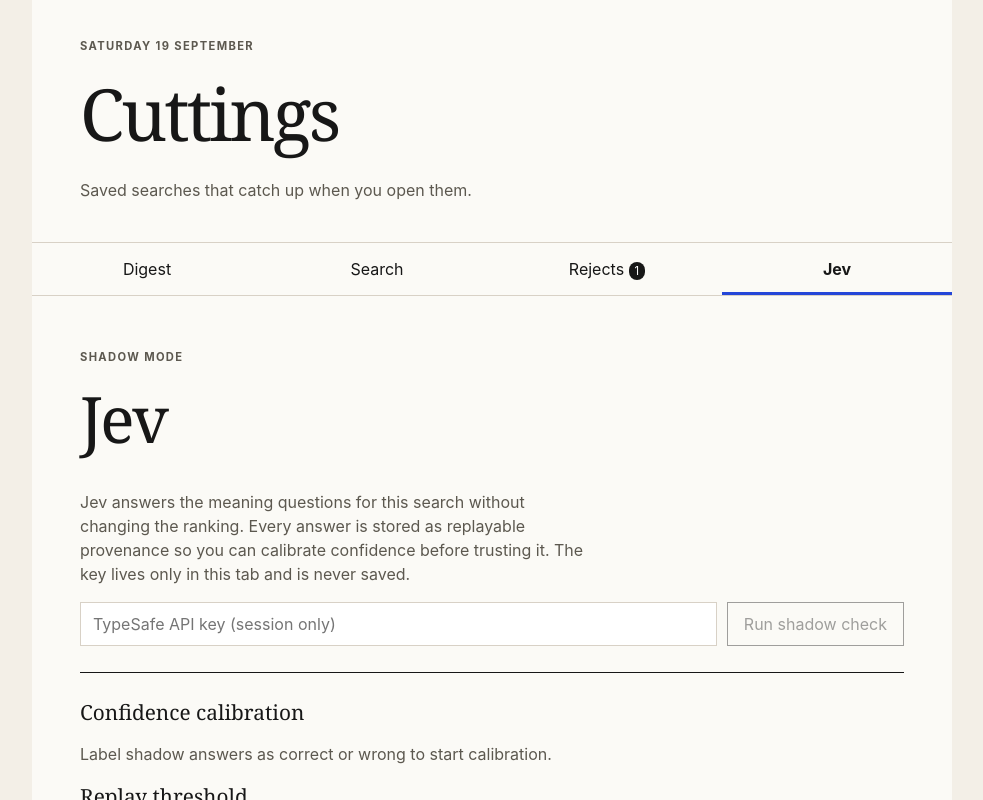
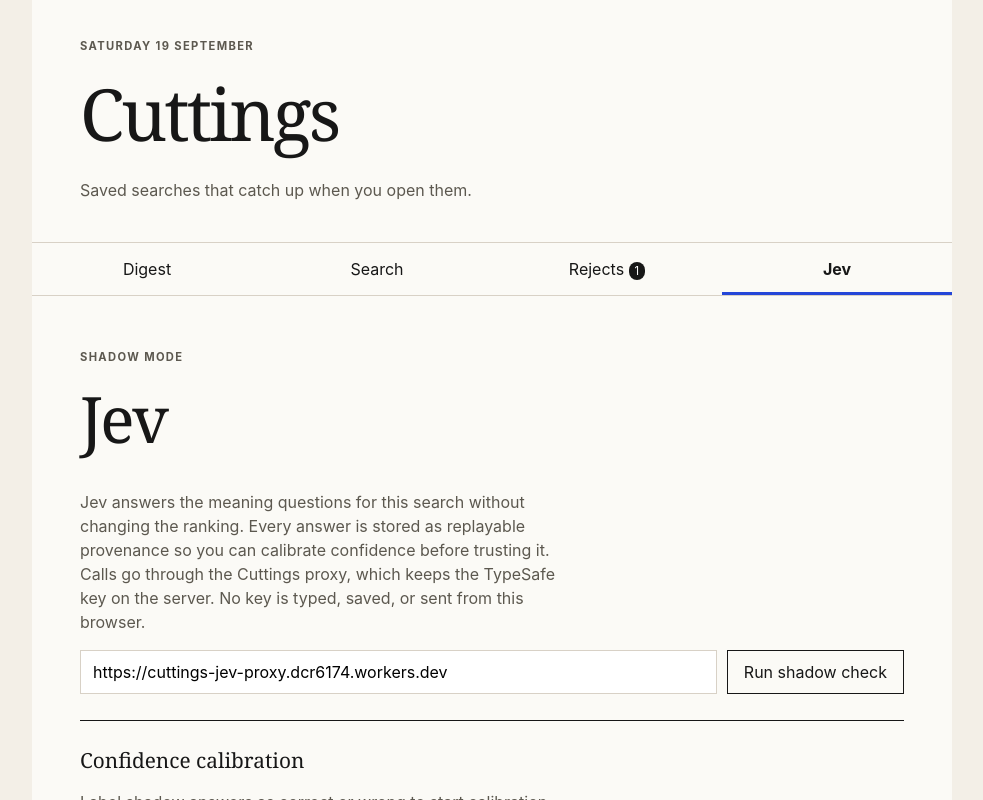
Before and after one commit to dcr6174/cuttings, a React (Vite) app: page / in a window 1280 px wide. Both pictures are taken after a click on the button "Jev". Shown: the top 800 px of the page, without its empty margins (148-1131 px from the left). Built offline with nearby package versions, Linux system fonts and the light colour scheme.

Commit message:
Call the Jev proxy instead of a browser key
Replace jevKey state with proxyUrl for JevEvaluator instantiation and update related UI elements.

```diff
--- a/src/App.tsx
+++ b/src/App.tsx
@@ -21,6 +21,10 @@ import type { Amount, Condition, Item, SemanticJudgments, SemanticQuestion } fro
 
 const THRESHOLD = 0.75;
 const SHADOW_ITEM_CAP = 10;
+// The Cuttings proxy holds the TypeSafe key as a server-side secret, so the
+// browser never sees it. Self-hosters can deploy worker/proxy.ts and point
+// the app at their own Worker URL.
+const DEFAULT_JEV_PROXY = 'https://cuttings-jev-proxy.dcr6174.workers.dev';
 
 function ageLabel(publishedAt: string | undefined): string {
   if (!publishedAt) return 'date unknown';
@@ -89,7 +93,7 @@ export function App() {
   const [showMaybe, setShowMaybe] = useState(true);
   const [corrections, setCorrections] = useState<Record<string, boolean>>({});
   const [run, setRun] = useState<Run>({ status: 'loading', items: [], evaluations: {} });
-  const [jevKey, setJevKey] = useState('');
+  const [proxyUrl, setProxyUrl] = useState(DEFAULT_JEV_PROXY);
   const [shadow, setShadow] = useState<{ status: 'idle' | 'running' | 'done' | 'error'; error?: string; judgments: Record<string, SemanticJudgments> }>({ status: 'idle', judgments: {} });
   const [provenance, setProvenance] = useState<StoredProvenance[]>(() => loadProvenance());
   const [labels, setLabels] = useState<Record<string, boolean>>(() => loadLabels());
@@ -177,7 +181,7 @@ export function App() {
 
   const questions = semanticQuestions(conditions);
   const runShadow = async () => {
-    const evaluator = new JevEvaluator(jevKey.trim());
+    const evaluator = new JevEvaluator('', { baseUrl: proxyUrl.trim() });
     setShadow({ status: 'running', judgments: {} });
     const judgments: Record<string, SemanticJudgments> = {};
     const records: StoredProvenance[] = [];
@@ -284,10 +288,10 @@ export function App() {
 
     {tab === 'jev' && <section className="view">
       <div className="section-title"><div><p className="eyebrow">Shadow mode</p><h2>Jev</h2></div></div>
-      <p className="intro">Jev answers the meaning questions for this search without changing the ranking. Every answer is stored as replayable provenance so you can calibrate confidence before trusting it. The key lives only in this tab and is never saved.</p>
+      <p className="intro">Jev answers the meaning questions for this search without changing the ranking. Every answer is stored as replayable provenance so you can calibrate confidence before trusting it. Calls go through the Cuttings proxy, which keeps the TypeSafe key on the server. No key is typed, saved, or sent from this browser.</p>
       <div className="picker">
-        <input type="password" aria-label="TypeSafe API key" value={jevKey} onChange={e => setJevKey(e.target.value)} placeholder="TypeSafe API key (session only)" autoComplete="off" />
-        <button disabled={!jevKey.trim() || shadow.status === 'running' || questions.length === 0 || run.status !== 'ready'} onClick={runShadow}>{shadow.status === 'running' ? 'Running…' : 'Run shadow check'}</button>
+        <input type="url" aria-label="Jev proxy URL" value={proxyUrl} onChange={e => setProxyUrl(e.target.value)} placeholder="Jev proxy URL" autoComplete="off" spellCheck={false} />
+        <button disabled={!proxyUrl.trim() || shadow.status === 'running' || questions.length === 0 || run.status !== 'ready'} onClick={runShadow}>{shadow.status === 'running' ? 'Running…' : 'Run shadow check'}</button>
       </div>
       {questions.length === 0 && <p className="note">This search has no meaning questions yet. Add one in the Search tab, for example “Mentions pricing”.</p>}
       {shadow.status === 'error' && <p className="miss">Shadow run failed: {shadow.error}. The keyless ranking above is unaffected.</p>}
@@ -328,4 +332,4 @@ export function App() {
 
     <footer><span>{source.label}</span><span>{run.ranAt ? `Last run ${run.ranAt.toLocaleTimeString('en-GB', { hour: '2-digit', minute: '2-digit' })}` : 'Not run yet'}</span></footer>
   </main>;
-    }
+}
```
